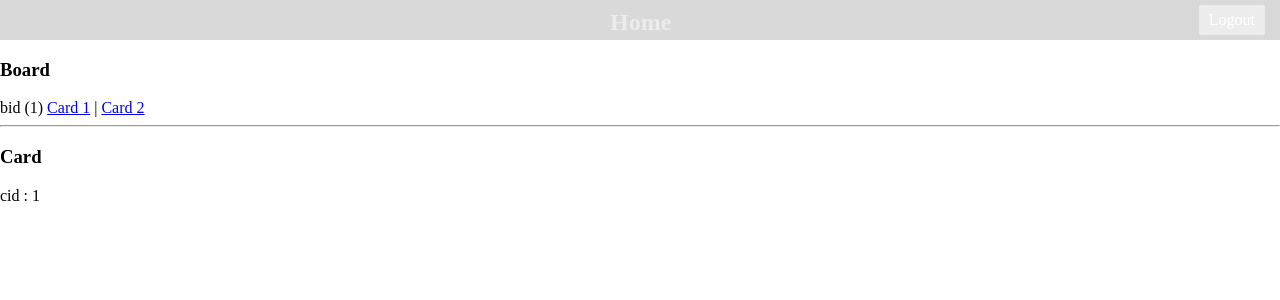
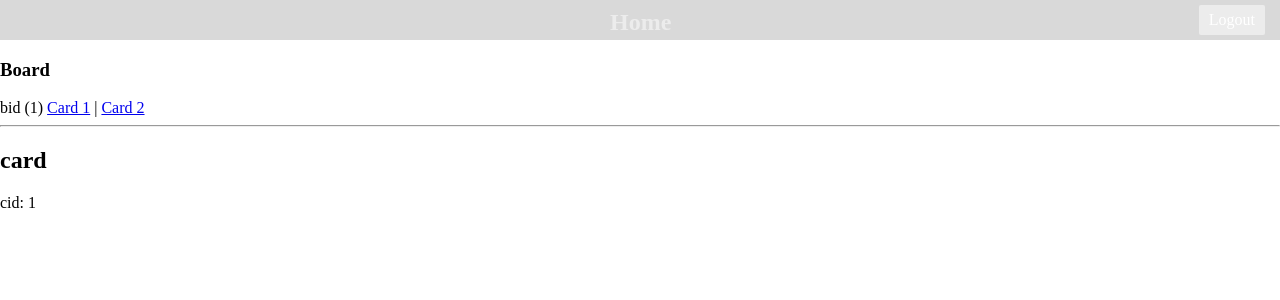
Before and after one commit to kyeongmin21/vue-trello, a Vue app: page /board/1/card/1 in a window 1280 px wide. Shown: the top 300 px of the page. Built offline with nearby package versions, Linux system fonts and the light colour scheme; sample sign-in values are in the browser's storage.

Commit message:
2.라우팅 - 데이터 불러오기

```diff
--- a/src/components/Card.vue
+++ b/src/components/Card.vue
@@ -1,14 +1,16 @@
 <template>
   <div>
-    <h3>Card</h3>
-    <div v-if="loading">loading card...</div>
-    <div v-else>cid : {{ cid }}</div>
+    <h2>card</h2>
+    <div v-if="loading">loading card..</div>
+    <div v-else>
+      cid: {{cid}}
+    </div>
   </div>
 </template>
 
 <script>
 export default {
-  name: "Card.vue",
+  name: "Card",
   data() {
     return {
       cid: 0,
@@ -17,6 +19,7 @@ export default {
   },
   watch: {
     $route() {
+      // cid가 변경될 때마다 호출
       this.fetchData()
     }
   },
@@ -35,6 +38,6 @@ export default {
 }
 </script>
 
-<style scoped>
+<style>
 
 </style>
```
